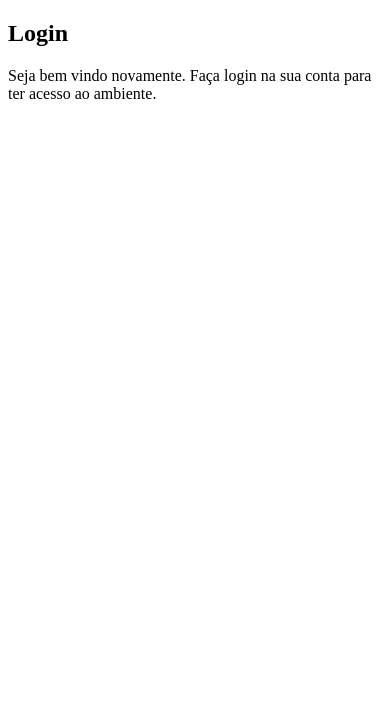
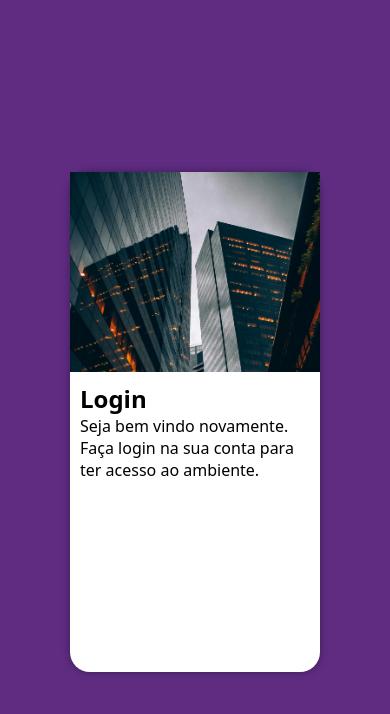
Before and after one commit to MikaelFreitas/projeto-login, a plain HTML site: page index.html in a window 390 px wide. Drawn offline with Linux system fonts and the light colour scheme.

Commit message:
atualizacoes mobile first

```diff
--- a/estilo/style.css
+++ b/estilo/style.css
@@ -4,4 +4,49 @@
     Paleta de cores
     Verde: #49a09d
     Lilás: #5f2c82
-/*
+*/
+
+* {
+    font-family: system-ui, -apple-system, BlinkMacSystemFont, 'Segoe UI', Roboto, Oxygen, Ubuntu, Cantarell, 'Open Sans', 'Helvetica Neue', sans-serif;
+    margin: 0px;
+    padding: 0px;
+    box-sizing: border-box;
+}
+
+body, html {
+    background-color:#5f2c82 ;
+    height: 100vh;
+    width: 100vw;
+}
+
+main {
+    position: relative;
+    width: 100vw;
+    height: 100vh;
+}
+
+section#login {
+    position: absolute;
+    top: 50%;
+    left: 50%;
+    transform: translate(-50%, -50%);
+    background-color: white;
+    width: 250px;
+    height: 500px;
+    border-radius: 20px;
+    box-shadow:0px 0px 8px rgba(0, 0, 0, 0.36) ;
+}
+
+section#login > div#imagem {
+    display: block;
+    background:#5f2c82 url(../imagens/predio.jpg) no-repeat ;
+    height: 200px;
+    background-size: cover;
+    background-position: left top;
+}
+
+section#login > div#formulario {
+    display: block;
+    padding: 10px;
+
+}
--- a/index.html
+++ b/index.html
@@ -8,7 +8,7 @@
 </head>
 <body>
     <main>
-        <section id="Login">
+        <section id="login">
             <div id="imagem">
 
             </div>
```
